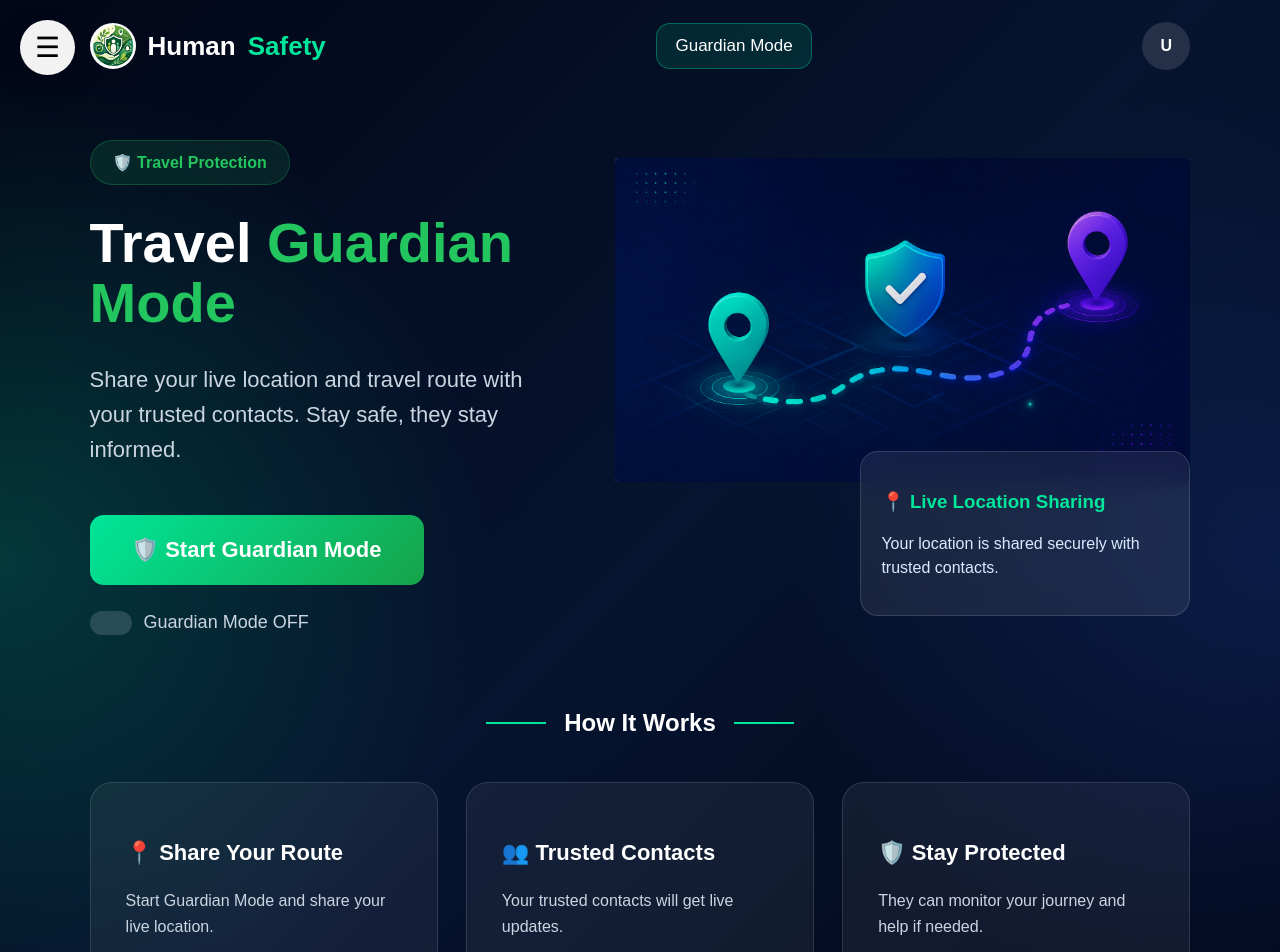
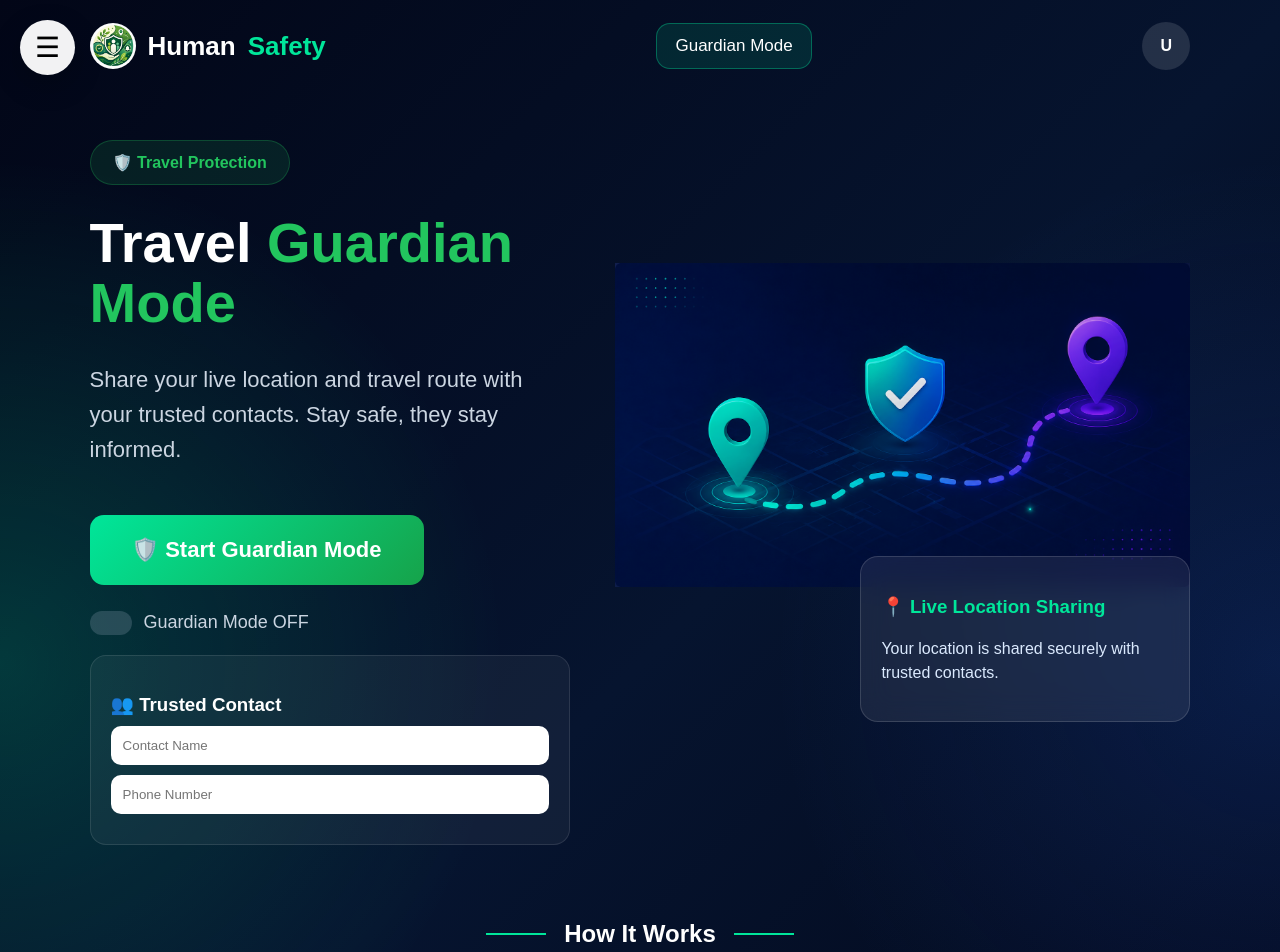
Before and after one commit to shafinSI/human-safety, a Next.js app: page /guardian-mode in a window 1280 px wide. Shown: the top 952 px of the page. Built offline with nearby package versions, Linux system fonts and the light colour scheme.

Commit message:
Update guardian mode page and global styles

```diff
--- a/app/globals.css
+++ b/app/globals.css
@@ -2038,3 +2038,61 @@ body {
   background: rgba(0, 230, 154, 0.12);
   color: #00e69a;
 }
+.guardianLocationBox {
+  margin-top: 25px;
+  padding: 22px;
+  max-width: 520px;
+  background: rgba(15, 23, 42, 0.9);
+  border: 1px solid rgba(16, 185, 129, 0.4);
+  border-radius: 20px;
+  box-shadow: 0 20px 40px rgba(16, 185, 129, 0.12);
+}
+
+.guardianLocationBox p {
+  margin: 8px 0;
+  font-size: 18px;
+  color: #e5f7ff;
+}
+
+.guardianShareBtns {
+  display: flex;
+  gap: 12px;
+  flex-wrap: wrap;
+  margin-top: 18px;
+}
+
+.guardianShareBtns a {
+  padding: 12px 18px;
+  border-radius: 12px;
+  background: linear-gradient(135deg, #10b981, #22c55e);
+  color: white;
+  text-decoration: none;
+  font-weight: 700;
+  font-size: 15px;
+  transition: 0.2s ease;
+}
+
+.guardianShareBtns a:hover {
+  transform: translateY(-2px);
+  box-shadow: 0 8px 20px rgba(16, 185, 129, 0.35);
+}
+.trustedContactBox {
+  margin-top: 20px;
+  padding: 20px;
+  border-radius: 16px;
+  background: rgba(255,255,255,0.05);
+  border: 1px solid rgba(255,255,255,0.1);
+}
+
+.trustedContactBox h3 {
+  margin-bottom: 10px;
+}
+
+.trustedContactBox input {
+  width: 100%;
+  padding: 12px;
+  margin-bottom: 10px;
+  border-radius: 10px;
+  border: none;
+  outline: none;
+}
--- a/app/guardian-mode/page.tsx
+++ b/app/guardian-mode/page.tsx
@@ -1,14 +1,68 @@
 "use client";
+
 import Sidebar from "../components/sidebar";
 import Link from "next/link";
 import { useState } from "react";
 
 export default function GuardianMode() {
   const [guardianOn, setGuardianOn] = useState(false);
+  const [watchId, setWatchId] = useState(null);
+  const [location, setLocation] = useState(null);
+  const [trustedName, setTrustedName] = useState("");
+  const [trustedPhone, setTrustedPhone] = useState("");
+  const startGuardianMode = () => {
+    if (!navigator.geolocation) {
+      alert("Location is not supported in this browser");
+      return;
+    }
+
+    const id = navigator.geolocation.watchPosition(
+      (pos) => {
+        const liveLocation = {
+          lat: pos.coords.latitude,
+          lng: pos.coords.longitude,
+        };
+
+        console.log("Live Location:", liveLocation);
+        setLocation(liveLocation);
+        setGuardianOn(true);
+      },
+      (err) => {
+        console.log("Location Error:", err);
+        alert("Location error: " + err.message);
+      },
+      {
+        enableHighAccuracy: true,
+        maximumAge: 5000,
+        timeout: 10000,
+      }
+    );
+
+    setWatchId(id);
+  };
+
+  const stopGuardianMode = () => {
+    if (watchId) {
+      navigator.geolocation.clearWatch(watchId);
+    }
+
+    setGuardianOn(false);
+    setWatchId(null);
+    setLocation(null);
+  };
+
+  const mapLink = location
+    ? `https://www.google.com/maps?q=${location.lat},${location.lng}`
+    : "";
+
+  const shareMessage = location
+    ? `Guardian Mode ON. My live location: ${mapLink}`
+    : "";
 
   return (
     <main className="guardianPage">
-        <Sidebar />
+      <Sidebar />
+
       <nav className="guardianNavbar">
         <Link href="/" className="guardianLogo">
           <img src="/logo.png" alt="logo" />
@@ -39,7 +93,7 @@ export default function GuardianMode() {
 
           <button
             className="guardianBtn"
-            onClick={() => setGuardianOn(!guardianOn)}
+            onClick={guardianOn ? stopGuardianMode : startGuardianMode}
           >
             🛡️ {guardianOn ? "Stop Guardian Mode" : "Start Guardian Mode"}
           </button>
@@ -48,6 +102,51 @@ export default function GuardianMode() {
             <div className={guardianOn ? "toggleSwitch on" : "toggleSwitch"} />
             Guardian Mode {guardianOn ? "ON" : "OFF"}
           </div>
+          <div className="trustedContactBox">
+  <h3>👥 Trusted Contact</h3>
+
+  <input
+    type="text"
+    placeholder="Contact Name"
+    value={trustedName}
+    onChange={(e) => setTrustedName(e.target.value)}
+  />
+
+  <input
+    type="text"
+    placeholder="Phone Number"
+    value={trustedPhone}
+    onChange={(e) => setTrustedPhone(e.target.value)}
+  />
+</div>
+
+          {location && (
+            <div className="guardianLocationBox">
+              <p>Latitude: {location.lat}</p>
+              <p>Longitude: {location.lng}</p>
+
+              <div className="guardianShareBtns">
+                <a href={mapLink} target="_blank">
+                  🗺️ Google Maps
+                </a>
+
+                <a
+                  href={`https://wa.me/?text=${encodeURIComponent(
+                    shareMessage
+                  )}`}
+                  target="_blank"
+                >
+                  🟢 WhatsApp
+                </a>
+
+              <a
+  href={`sms:${trustedPhone}?body=${encodeURIComponent(shareMessage)}`}
+>
+  💬 SMS to {trustedName || "Contact"}
+</a>
+              </div>
+            </div>
+          )}
         </div>
 
         <div className="guardianRight">
```
